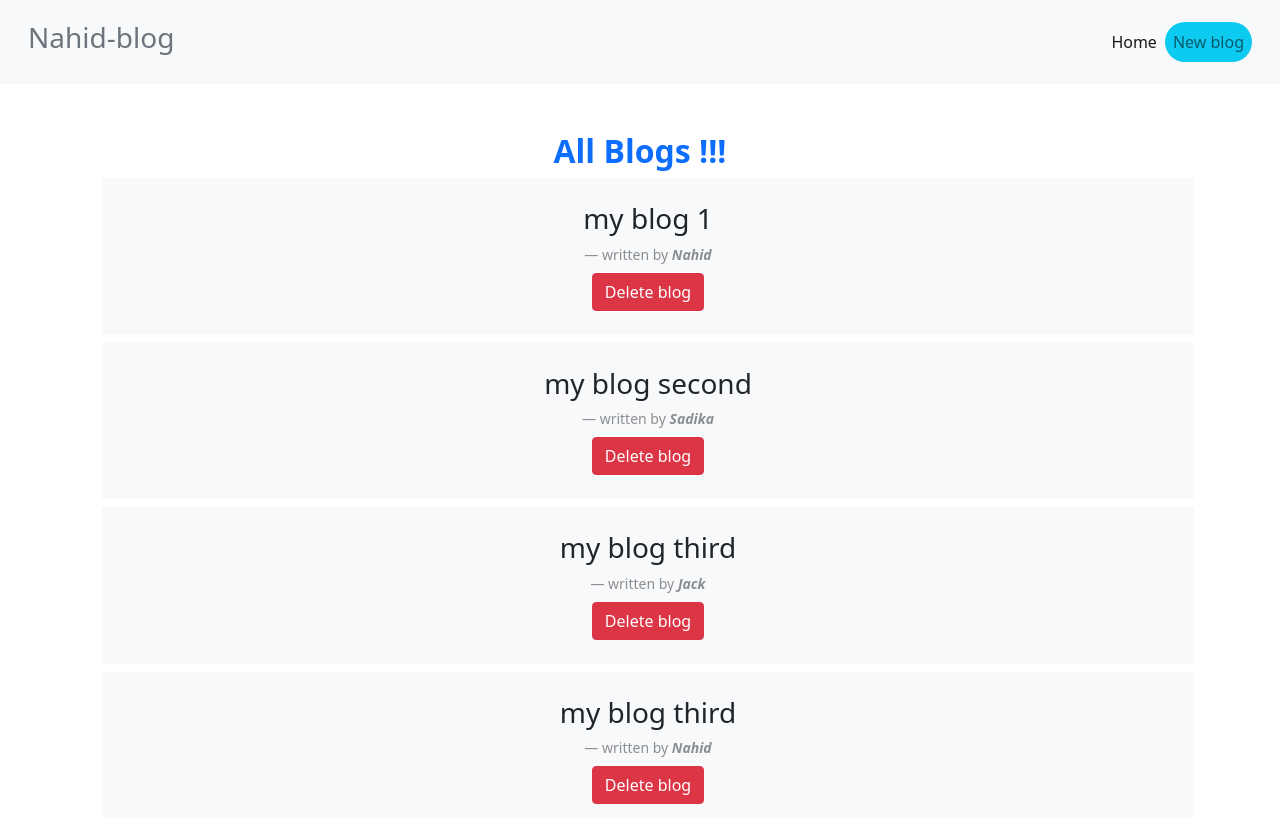
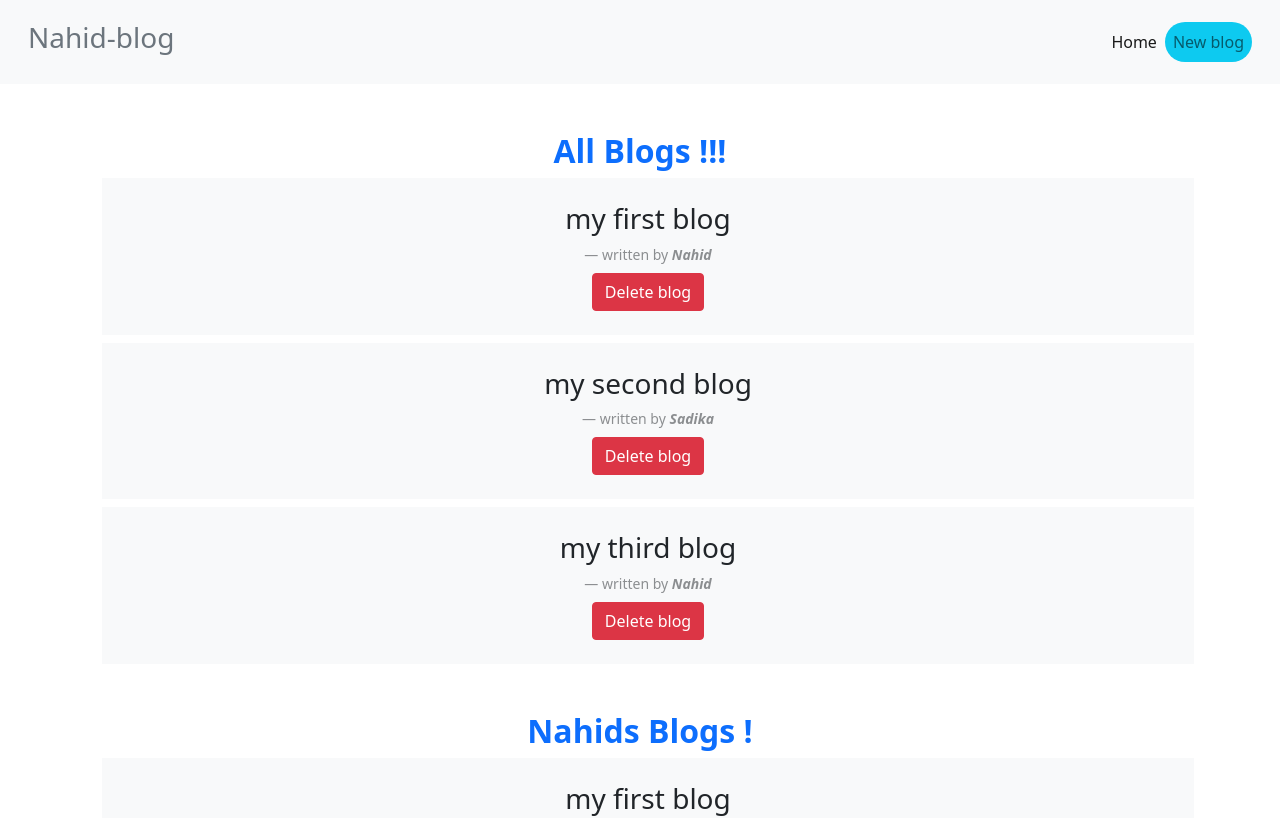
Before and after one commit to nahidbd11/nahid-blog, a React (Create React App) app: page / in a window 1280 px wide. Shown: the top 818 px of the page. Built offline with nearby package versions, Linux system fonts and the light colour scheme; data requests are answered from the project's data file.

Commit message:
worked with json-server

```diff
--- a/src/components/Home.jsx
+++ b/src/components/Home.jsx
@@ -1,28 +1,38 @@
 import React, { useState, useEffect } from "react";
-import blogdata from "../data";
+
 import BlogLists from "./BlogLists";
 const Home = () => {
-  const [blogs, setBlogs] = useState(blogdata);
+  const [blogs, setBlogs] = useState(null);
+  const [isPending, setIsPending] = useState(true);
+
+  const fetchData = () => {
+    fetch("http://localhost:3004/blogs")
+      .then((res) => res.json())
+      .then((data) => setBlogs(data));
+  };
   useEffect(() => {
-    console.log("running after initial render");
+    setTimeout(() => {
+      fetchData();
+      setIsPending(false);
+    }, 3000);
+
+    /*****FIXME: dont use setTimeout in real project .here i am using just for checking loading is working or not****** */
   }, []);
-  function deleteBlogHandler(id) {
-    let newItems = blogs.filter((item) => item.id !== id);
-    setBlogs(newItems);
-  }
+  // function deleteBlogHandler(id) {
+  //   let newItems = blogs.filter((item) => item.id !== id);
+  //   setBlogs(newItems);
+  // }
   return (
     <>
       <div className="blog-list">
-        <BlogLists
-          blogs={blogs}
-          title="All Blogs !!!"
-          deleteBlogHandler={deleteBlogHandler}
-        />
-        <BlogLists
-          blogs={blogs.filter((item) => item.author === "Nahid")}
-          title="Nahids Blogs !"
-          deleteBlogHandler={deleteBlogHandler}
-        />
+        {isPending && <div className="text-warning">Loading ......</div>}
+        {blogs && <BlogLists blogs={blogs} title="All Blogs !!!" />}
+        {blogs && (
+          <BlogLists
+            blogs={blogs.filter((item) => item.author === "Nahid")}
+            title="Nahids Blogs !"
+          />
+        )}
       </div>
     </>
   );
--- /dev/null
+++ b/src/data/db.json
@@ -0,0 +1,22 @@
+{
+  "blogs": [
+    {
+      "title": "my first blog",
+      "body": "lorem ishpum .... ",
+      "id": 1,
+      "author": "Nahid"
+    },
+    {
+      "title": "my second blog",
+      "body": "lorem ishpum .... ",
+      "id": 2,
+      "author": "sadika"
+    },
+    {
+      "title": "my third blog",
+      "body": "lorem ishpum .... ",
+      "id": 3,
+      "author": "Nahid"
+    }
+  ]
+}
```
